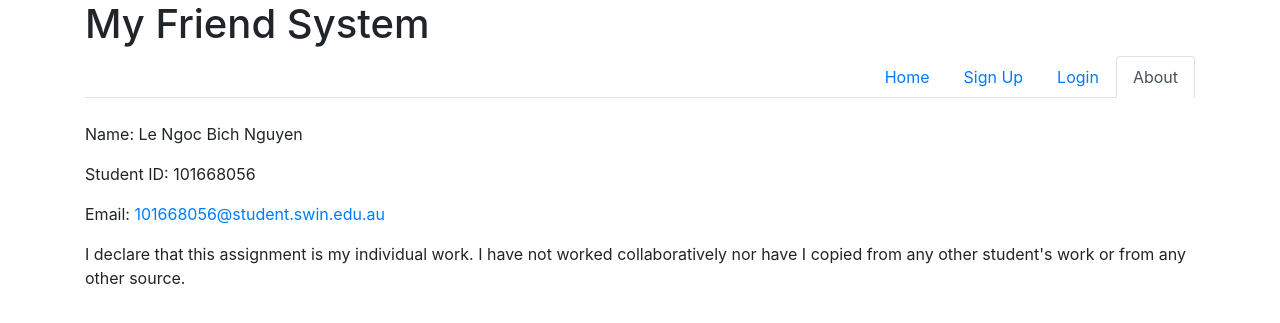
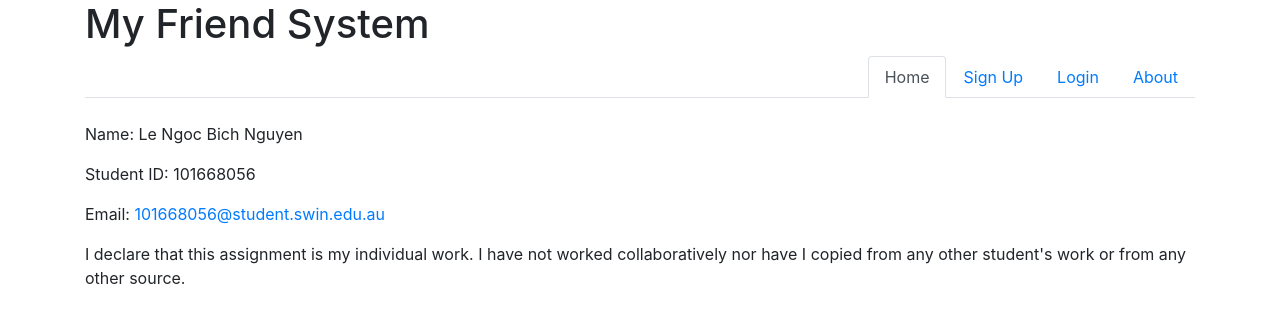
Before and after one commit to bichnln/MyFriendsSystem, a PHP site: page / in a window 1280 px wide. Shown: the top 323 px of the page. Run offline with PHP 8.4, Linux system fonts and the light colour scheme; data that the repository does not hold is empty.

Commit message:
fix styling bugs

```diff
--- a/index.php
+++ b/index.php
@@ -55,7 +55,7 @@
     ?>">
             <ul class="nav nav-tabs justify-content-end">
                 <li class="nav-item">
-                    <a class="nav-link" href="index.php">Home</a>
+                    <a class="nav-link active" href="index.php">Home</a>
                 </li>
                 <li class="nav-item">
                     <a class="nav-link" href="signup.php">Sign Up</a>
@@ -64,7 +64,7 @@
                     <a class="nav-link" href="login.php">Login</a>
                 </li>
                 <li class="nav-item">
-                    <a class="nav-link active" href="#">About</a>
+                    <a class="nav-link" href="#">About</a>
                 </li>
             </ul>
 
```
